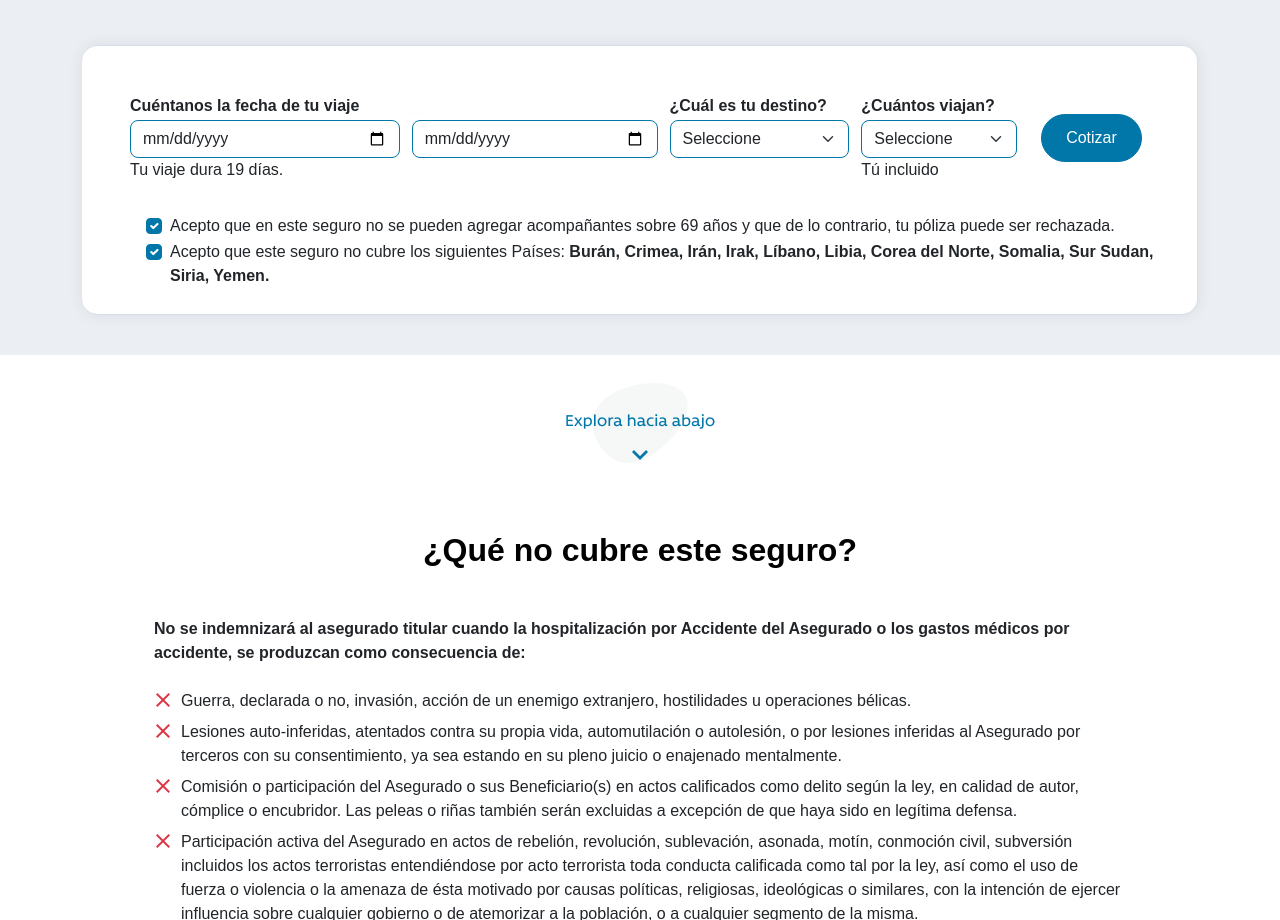
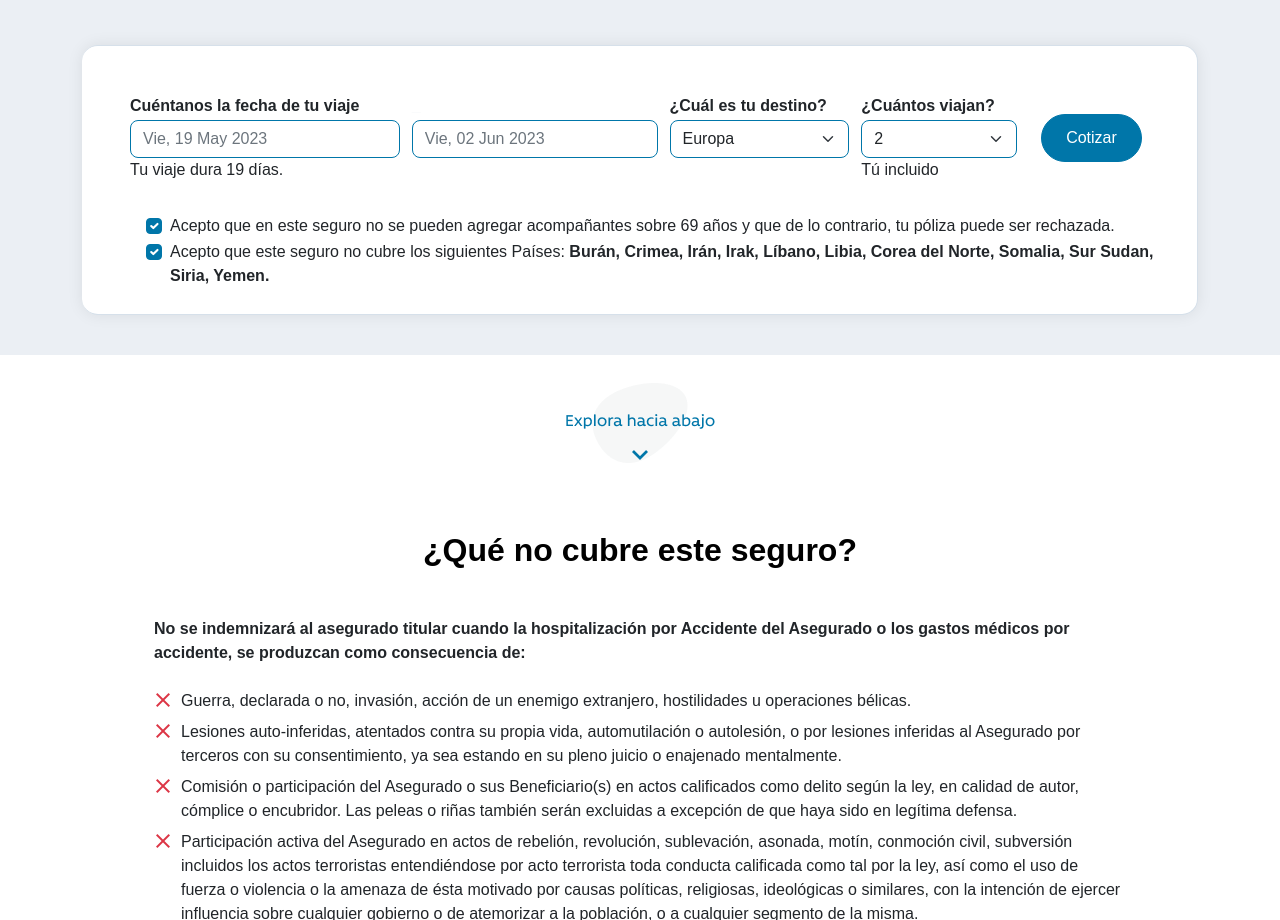
Before and after one commit to AlvaritOO/MaquetaUXUI-Up-Venta-CLA-Asistencia-viajes, a website: page src/html/01_Home_1.html in a window 1280 px wide. Shown: the part 1027-1947 px from the top of the page. Drawn offline with nearby package versions, Linux system fonts and the light colour scheme; a web font is replaced by a local one.

Commit message:
forms arreglados

```diff
--- a/src/html/01_Home_1.html
+++ b/src/html/01_Home_1.html
@@ -79,7 +79,6 @@
                           <h6>SEGUROS DE SALUD</h6>
                           <a class="dropdown-item p-0" href="#">Vida Oncológico</a>
                         </div>
-
                       </div>
                       <div class="col-lg-3 mega-menu">
                         <div class="mb-3">
@@ -233,22 +232,21 @@
 
             <div class="row ms-5 mt-5">
               <div class="mb-3 p-0 col-sm-6 col-lg-3">
-                <label for="exampleInputEmail1" class="form-label" >Cuéntanos la fecha de tu viaje</label>
-                <input id="startDate" class="form-control" type="date" />
+                <label for="startDate" class="form-label">Cuéntanos la fecha de tu viaje</label>
+                <input id="startDate" class="form-control" type="text" onfocus="(this.type='date')" placeholder="Vie, 19 May 2023" />
                 <span id="startDateSelected"></span>
                 <p>Tu viaje dura 19 días.</p>
               </div>
               <div class="mb-3 col-sm-6 col-lg-3">
-                <label for="exampleInputEmail1" class="form-label text-light">_</label>
-                <input id="endDate" class="form-control" type="date" />
+                <label for="endDate" class="form-label text-light">_</label>
+                <input id="endDate" class="form-control" type="text" onfocus="(this.type='date')" placeholder="Vie, 02 Jun 2023" />
                 <span id="endDateSelected"></span>
               </div>
               <div class="mb-3 p-0 col-sm-6 col-lg-2">
                 <label for="exampleInputEmail1" class="form-label">¿Cuál es tu destino?</label>
                 <select class="form-select" aria-label="Default select example">
-                  <option selected>Seleccione</option>
                   <option value="1">América</option>
-                  <option value="2">Europa</option>
+                  <option value="2" selected>Europa</option>
                   <option value="3">Asia</option>
                   <option value="4">Oceanía</option>
                 </select>
@@ -256,10 +254,10 @@
               <div class="mb-3 col-sm-6 col-lg-2">
                 <label for="exampleInputEmail1" class="form-label">¿Cuántos viajan?</label>
                 <select class="form-select" aria-label="Default select example">
-                  <option selected>Seleccione</option>
-                  <option value="1">2</option>
-                  <option value="2">3</option>
-                  <option value="3">4</option>
+                  <option value="1">1</option>
+                  <option value="2" selected>2</option>
+                  <option value="3">3</option>
+                  <option value="4">4</option>
                 </select>
                 <p>Tú incluido</p>
               </div>
@@ -336,7 +334,7 @@
 <section id="requisitos" class="back-diagonal pt-4 pb-4">
   <div class="container fondo-requisitos ">
     <div class="container">
-      <div class="text-center imagen-req mt-5 mb-5">
+      <div class="text-center imagen-req mt-5 mb-5" width="40" height="40">
         <span class="material-icons-outlined"><i class="bi bi-check-circle"></i></span>
       </div>
       <h2 class="text-center pb-4 mb-4 contraste text-white">Requisitos</h2>
```
